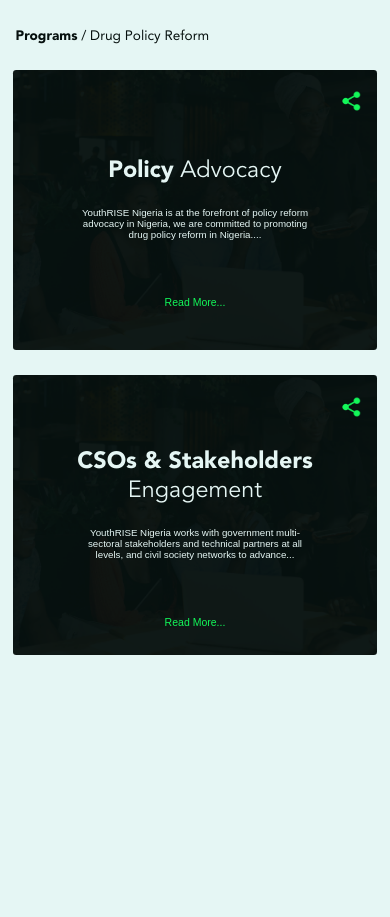
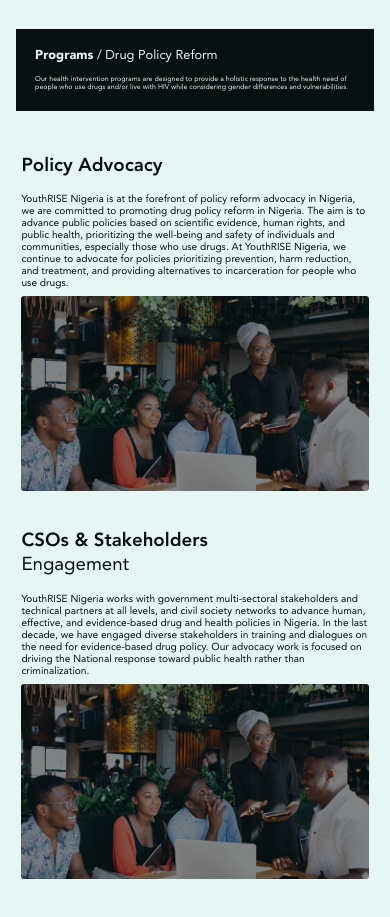
Before and after one commit to rex-connor-dwight/youthRISE, a plain HTML site: page programsDPR.html in a window 390 px wide. Shown: the part 69-986 px from the top of the page. Before the commit the page ends 844 px from the top, so only its background shows below. Drawn offline with Linux system fonts and the light colour scheme; a web font is replaced by a local one.

Commit message:
Add files via upload

```diff
--- a/programHealth.css
+++ b/programHealth.css
@@ -427,27 +427,116 @@ body{
       color: var(--darkGreen);
   }
 
+  .programsHealthHeader{
+    background: var(--darkGreen);
+    color: var(--AuxilaryWhite);
+    padding:  5vw;
+  }
+
+
   .programHealth h2{
-        font-size: 3.5vw;
+    font-size: 3.3vw;
     font-weight: 400;
     font-family: "AvenirRoman";
-        z-index: 1000;
   }
 
   .programHealth h2 span{
-        font-size: 3.5vw;
+    font-size: 3.3vw;
     font-weight: 500;
     font-family: "AvenirBlack";
     cursor: pointer;
   }
 
+
   .programHealth h5{
-        font-size: 2.1vw;
+    font-size: 1.8vw;
     font-weight: 400;
     font-family: "AvenirRoman";
-        margin-top: 2vh;
+    margin-top: 1.4vh;
+  }
+
+  .programContainerOne{
+    display: flex;
+    flex-direction: column;
+    align-items: top;
+    justify-content: space-between;
+    margin: 3vh 1.5vw 2vh 1.5vw;
+    width: auto;
+    flex-wrap: wrap;
+  }
+
+  .programContainerTwo{
+    display: flex;
+    flex-direction: column;
+    align-items: top;
+    justify-content: space-between;
+    margin: -2vh 1.5vw 2vh 1.5vw;
+    width: auto;
+    flex-wrap: wrap;
+  }
+
+  .programContents{
+    width: 100%;
+    padding: 2vh 0;
+    height: inherit;
+  }
+
+  .programContentsTwo{
+    width: 100%;
+    padding: 2vh 0;
+    height: inherit;
+  }
+
+  .programContents h1{
+    font-size: 4.8vw;
+    font-weight: 800;
+    font-family: "AvenirHeavy";
+    line-height: 6vw;
+    margin-bottom: 4vw;
+  }
+
+  .programContents h1 span{
+    font-size: 4.8vw;
+    font-weight: 400;
+    font-family: "AvenirRoman";
+  }
+
+  .programContents p{
+    font-size: 2.6vw;
+    font-weight: 400;
+    font-family: "AvenirRoman";
+    margin-bottom: 2vw;
+    /* text-align: justify; */
+  }
+
+  .programContentsTwo h1{
+    font-size: 4.8vw;
+    font-weight: 800;
+    font-family: "AvenirHeavy";
+    line-height: 6vw;
+    margin-bottom: 4vw;
+  }
+
+  .programContentsTwo h1 span{
+    font-size: 4.8vw;
+    font-weight: 400;
+    font-family: "AvenirRoman";
+  }
+
+  .programContentsTwo p{
+    font-size: 2.6vw;
+    font-weight: 400;
+    font-family: "AvenirRoman";
+    margin-bottom: 2vw;
+    /* text-align: justify; */
+  }
+
+
+  .programHealth img{
+    border-radius: .2rem;
   }
 
 
 
+
 }
--- a/programsDPR.css
+++ b/programsDPR.css
@@ -163,12 +163,22 @@ body{
 }
 
 
+
+
 .drugPolicyReform{
   display: flex;
   flex-direction: column;
   padding: 12% 4vw 0vh 4vw;
   color: var(--darkGreen);
 }
+
+
+.drugPolicyReformHeader{
+  background: var(--darkGreen);
+  color: var(--AuxilaryWhite);
+  padding:  3vw;
+}
+
 
 .drugPolicyReform h2{
     font-size: 1.3vw;
@@ -183,133 +193,58 @@ body{
     cursor: pointer;
 }
 
-.dprContainer{
-    display: flex;
-    align-items: center;
-    justify-content: space-evenly;
-    margin:  0 -.3vw;
-}
 
-.PolicyAdvocacy{
-    width: 50%;
-    display: flex;
-    flex-direction: column;
-    align-items: center;
-    justify-content: center;
-    background: url(images/drugPolicyBg.png) no-repeat;
-    background-position: center;
-    background-size: cover;
-    color: var(--AuxilaryWhite);
-    margin: 5vh .3vw 0 .3vw;
-    padding: 5rem 3rem 0 3rem;
-    height: 33vh;
-    border-radius: .2rem;
-    position: relative;
-    overflow: hidden;
+.drugPolicyReform h5{
+    font-size: 1.1vw;
+    font-weight: 400;
+    font-family: "AvenirRoman";
+    margin-top: 2vh;
 }
 
 
-.PolicyAdvocacy img{
-    max-width: 1.5vw;
-    height: auto;
-    position: absolute;
-    top: 2vh;
-    right: 1.5vw;
-    transform: translate(-50%, 50%);
-    cursor: pointer;
-    transition: opacity 0.3s ease-in-out;
-}
-
-.PolicyAdvocacy:hover img {
-    opacity: 0.8;
-}
-
-.PolicyAdvocacy h1{
-    font-size: 2vw;
-    font-weight: 400;
-    font-family: "AvenirBook";
-    text-align: center;
-}
-
-.PolicyAdvocacy h1 span{
-    font-size: 2vw;
-    font-weight: 500;
-    font-family: "AvenirBlack";
-}
-
-.PolicyAdvocacy p{
-    margin: 2.5vh 0;
-    font-size: 1.2vw;
-    text-align: center;
-    padding: 0 4vw;
+.programContainerOne{
+  display: flex;
+  align-items: top;
+  justify-content: space-between;
+  margin: 8vh -.5vw 0 -.5vw;
+  width: 100%;
+  flex-wrap: wrap;
 }
 
 
-.PolicyAdvocacy button{
-    border: 0;
-    background: 0;
-    color: var(--lightGreen);
-    font-size: 1.3vw;
-    margin: 6vh;
-    cursor: pointer;
-}
-
-.policyAdvocacyPopUp{
-    display: none;
-    height: auto;
-    align-items: center;
-    justify-content: center;
-    background: url(images/drugPolicyBg.png) no-repeat;
-    background-size: cover;
-    background-position: center;
-}
-
-.popUpContent{
-    display: flex;
-    flex-direction: column;
-    align-items: left;
-    justify-content: center;
-    position: absolute;
-    top: 50%;
-    left: 50%;
-    transform: translate(-50%, -50%);
-    background: var(--grayAuto);
-    padding: 0 4rem;
-    border-radius: .2rem;
-    height: 60%;
-    width: 70%;
-}
-
-.popUpContent h1{
-    font-size: 3vw;
-    margin-bottom: 4vh;
-    font-weight: 600;
-    font-family: "AvenirHeavy";
-}
-
-.popUpContent p{
-    font-size: 1.3vw;
-    font-weight: 400;
-    font-family: "AvenirRoman";
-    margin-bottom: 4vh;
-}
-
-.popUpContent button{
-    width: 20%;
-    border: 0;
-    padding: 1vw;
-    background: var(--AuxilaryWhite);
-    color: var(--darkGreen);
-    font-size: 1vw;
-    border-radius: .2rem;
-    cursor: pointer;
+.programContents{
+  width: 48%;
+  padding: 0 .5vw;
+  height: inherit;
 }
 
 
+.programContents h1{
+  font-size: 1.8vw;
+  font-weight: 800;
+  font-family: "AvenirHeavy";
+  line-height: 2.2vw;
+  margin-bottom: 2vw;
+}
 
-.CSOsStakeholdersEngagementPopUp{
-    display: none;
+.programContents h1 span{
+  font-size: 1.8vw;
+  font-weight: 400;
+  font-family: "AvenirRoman";
 }
+
+.programContents p{
+  font-size: 1vw;
+  font-weight: 400;
+  font-family: "AvenirRoman";
+  margin-bottom: 2vw;
+  /* text-align: justify; */
+}
+
+.programContents img{
+  border-radius: .2rem;
+}
+
 
 
 
@@ -431,7 +366,6 @@ body{
     }
 
 
-
     .drugPolicyReform{
       display: flex;
       flex-direction: column;
@@ -439,147 +373,78 @@ body{
       color: var(--darkGreen);
     }
 
+
+    .drugPolicyReformHeader{
+      background: var(--darkGreen);
+      color: var(--AuxilaryWhite);
+      padding: 5vw;
+    }
+
+
     .drugPolicyReform h2{
-        font-size: 3.5vw;
+        font-size: 3.3vw;
         font-weight: 400;
         font-family: "AvenirRoman";
-        z-index: 1000;
     }
 
     .drugPolicyReform h2 span{
-        font-size: 3.5vw;
+        font-size: 3.3vw;
         font-weight: 500;
         font-family: "AvenirBlack";
         cursor: pointer;
     }
 
-    .dprContainer{
-        display: flex;
-        flex-direction: column;
-        align-items: center;
-        justify-content: space-evenly;
-        margin:  0 -.3vw;
-    }
 
-    .PolicyAdvocacy{
-        width: 74%;
-        display: flex;
-        flex-direction: column;
-        align-items: center;
-        justify-content: center;
-        background: url(images/drugPolicyBg.png) no-repeat;
-        background-position: center;
-        background-size: cover;
-        color: var(--AuxilaryWhite);
-        margin: 3vh .3vw 0 .3vw;
-        padding: 5rem 3rem 0 3rem;
-        height: 200px;
-        border-radius: .2rem;
-        position: relative;
-        overflow: hidden;
+    .drugPolicyReform h5{
+        font-size: 1.8vw;
+        font-weight: 400;
+        font-family: "AvenirRoman";
+        margin-top: 1.4vh;
     }
 
 
-    .PolicyAdvocacy img{
-        max-width: 4.5vw;
-        height: auto;
-        position: absolute;
-        top: 1.5vh;
-        right: 2vw;
-        transform: translate(-50%, 50%);
-        cursor: pointer;
-        transition: opacity 0.3s ease-in-out;
-    }
-
-    .PolicyAdvocacy:hover img {
-        opacity: 0.8;
-    }
-
-    .PolicyAdvocacy h1{
-        font-size: 6vw;
-        font-weight: 400;
-        font-family: "AvenirBook";
-        text-align: center;
-    }
-
-    .PolicyAdvocacy h1 span{
-        font-size: 6vw;
-        font-weight: 500;
-        font-family: "AvenirBlack";
-    }
-
-    .PolicyAdvocacy p{
-        margin: 2.5vh 0;
-        font-size: 2.5vw;
-        text-align: center;
-        padding: 0 4vw;
+    .programContainerOne{
+      display: flex;
+      flex-direction: column;
+      align-items: top;
+      justify-content: space-between;
+      margin: 3vh 1.5vw 2vh 1.5vw;
+      width: auto;
+      flex-wrap: wrap;
     }
 
 
-    .PolicyAdvocacy button{
-        border: 0;
-        background: 0;
-        color: var(--lightGreen);
-        font-size: 2.7vw;
-        margin: 4vh;
-        cursor: pointer;
-    }
-
-    .policyAdvocacyPopUp{
-        display: none;
-        height: auto;
-        align-items: center;
-        justify-content: center;
-        background: url(images/drugPolicyBg.png) no-repeat;
-        background-size: cover;
-        background-position: center;
-    }
-
-    .popUpContent{
-        display: flex;
-        flex-direction: column;
-        align-items: left;
-        justify-content: center;
-        position: absolute;
-        top: 50%;
-        left: 50%;
-        transform: translate(-50%, -50%);
-        background: var(--grayAuto);
-        padding: 0 2rem;
-        border-radius: 0;
-        height: 60%;
-        width: 84.5%;
-    }
-
-    .popUpContent h1{
-        font-size: 7vw;
-        margin-bottom: 2vh;
-        font-weight: 600;
-        font-family: "AvenirHeavy";
-    }
-
-    .popUpContent p{
-        font-size: 2.7vw;
-        font-weight: 400;
-        font-family: "AvenirRoman";
-        margin-bottom: 4vh;
-    }
-
-    .popUpContent button{
-        width: 20%;
-        border: 0;
-        padding: 1vw;
-        background: var(--AuxilaryWhite);
-        color: var(--darkGreen);
-        font-size: 2.5vw;
-        border-radius: .2rem;
-        cursor: pointer;
+    .programContents{
+      width: 100%;
+      padding: 2vh 0;
+      height: inherit;
     }
 
 
+    .programContents h1{
+      font-size: 4.8vw;
+      font-weight: 800;
+      font-family: "AvenirHeavy";
+      line-height: 6vw;
+      margin-bottom: 4vw;
+    }
 
-    .CSOsStakeholdersEngagementPopUp{
-        display: none;
+    .programContents h1 span{
+      font-size: 4.8vw;
+      font-weight: 400;
+      font-family: "AvenirRoman";
+    }
+
+    .programContents p{
+      font-size: 2.6vw;
+      font-weight: 400;
+      font-family: "AvenirRoman";
+      margin-bottom: 2vw;
+      /* text-align: justify; */
+    }
+
+    .programContents img{
+      border-radius: .2rem;
     }
 
 }
--- a/programsDPR.html
+++ b/programsDPR.html
@@ -54,60 +54,49 @@
 
 
     <section id="drugPolicyReform" class="drugPolicyReform">
-        <h2 id="programsToggle"><span>Programs</span> / Drug Policy Reform</h2>
+      <div class="drugPolicyReformHeader">
+        <h2 id="healthToggle"><span>Programs</span> / Drug Policy Reform</h2>
 
-        <div class="dprContainer">
-
-            <!-- policy Advocacy -->
-            <div class="PolicyAdvocacy">
-                <img src="images/share.png" alt="share">
-                <h1> <Span>Policy</Span> Advocacy</h1>
-                <p>
-                    YouthRISE Nigeria is at the forefront of policy reform advocacy in Nigeria, we are committed to promoting drug policy reform in Nigeria....
-                </p>
-
-                <button onclick="showPolicyAdvocacyPopUp()" class="bnt" >Read More...</button>
+        <h5>
+            Our health intervention programs are designed to provide a holistic response to the health need of people who use drugs and/or live with HIV while considering gender differences and vulnerabilities.
+        </h5>
        </div>
 
-            <!-- CSOs & Stakeholders Engagement -->
-            <div class="PolicyAdvocacy">
-                <img src="images/share.png" alt="share">
-                <h1> <Span>CSOs & Stakeholders</Span> <br> Engagement</h1>
-                <p>
-                    YouthRISE Nigeria works with government multi-sectoral stakeholders and technical partners at all levels, and civil society networks to advance...
-                </p>
 
-                <button class="bnt" onclick="showCSOsStakeholdersEngagementPopUp()">Read More...</button>
-            </div>
 
-        </div>
-    </section>
+       <div class="programContainerOne">
 
-    <section id="policyAdvocacyPopUp" class="policyAdvocacyPopUp">
-          <!-- policy advocacy pop up -->
-        <div class="popUpContent">
-            <h1>Policy Advocacy</h1>
+        <!-- Policy Advocacy -->
+
+        <div class="programContents">
+          <h1>
+            Policy Advocacy
+          </h1>
+
           <p>
             YouthRISE Nigeria is at the forefront of policy reform advocacy in Nigeria, we are committed to promoting drug policy reform in Nigeria. The aim is to advance public policies based on scientific evidence, human rights, and public health, prioritizing the well-being and safety of individuals and communities, especially those who use drugs. At YouthRISE Nigeria, we continue to advocate for policies prioritizing prevention, harm reduction, and treatment, and providing alternatives to incarceration for people who use drugs.
           </p>
 
-            <button onclick="closePolicyAdvocacyPopUp()">Close</button>
-
+          <img src="images/healthImg.png" alt="">
         </div>
 
-    </section>
 
-    <section id="CSOsStakeholdersEngagementPopUp" class="CSOsStakeholdersEngagementPopUp">
-        <!-- CSOs & Stakeholders Engagement pop up -->
-      <div class="popUpContent">
-          <h1>CSOs & Stakeholders Engagement</h1>
+          <!-- CSOs & Stakeholders Engagement-->
+
+          <div class="programContents">
+            <h1>
+              CSOs & Stakeholders <br> <span>Engagement</span>
+            </h1>
+
             <p>
               YouthRISE Nigeria works with government multi-sectoral stakeholders and technical partners at all levels, and civil society networks to advance human, effective, and evidence-based drug and health policies in Nigeria.  In the last decade, we have engaged diverse stakeholders in training and dialogues on the need for evidence-based drug policy. Our advocacy work is focused on driving the National response toward public health rather than criminalization.
             </p>
 
-          <button onclick="closeCSOsStakeholdersEngagementPopUp()">Close</button>
+            <img src="images/healthImg.png" alt="">
+          </div>
 
       </div>
+
 
   </section>
 
```
Lines whose indentation alone changed are shown as unchanged.
